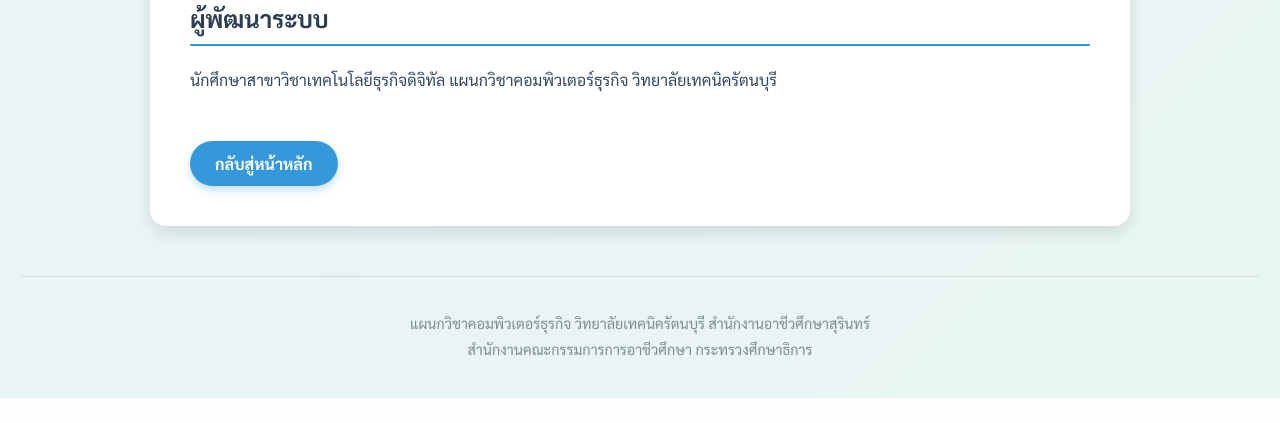
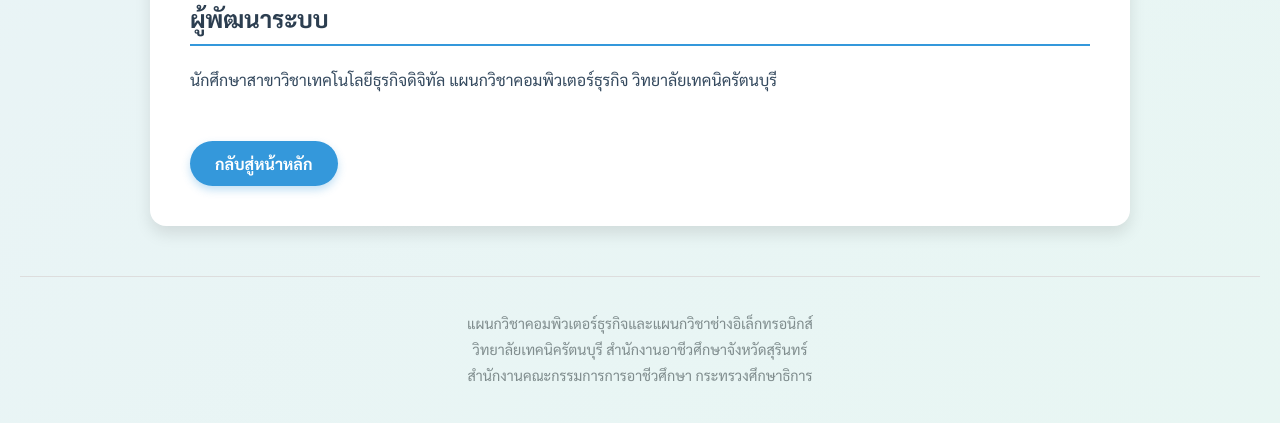
Before and after one commit to kungpirest-cmd/pr-crisis-sentinel, a Python web app: template templates/about.html in a window 1280 px wide. Shown: the part 1523-1946 px from the top of the page. Before the commit the page ends 1921 px from the top, so only its background shows below. Run offline with Jinja, Linux system fonts and the light colour scheme; the template is opened without the code that fills it, so the values that code supplies are empty.

Commit message:
Update about1

```diff
--- a/templates/about.html
+++ b/templates/about.html
@@ -243,8 +243,8 @@
     </div>
     <footer class="site-footer">
       <p>
-        แผนกวิชาคอมพิวเตอร์ธุรกิจ วิทยาลัยเทคนิครัตนบุรี
-        สำนักงานอาชีวศึกษาสุรินทร์<br />
+        แผนกวิชาคอมพิวเตอร์ธุรกิจและแผนกวิชาช่างอิเล็กทรอนิกส์ <br />
+        วิทยาลัยเทคนิครัตนบุรี สำนักงานอาชีวศึกษาจังหวัดสุรินทร์<br />
         สำนักงานคณะกรรมการการอาชีวศึกษา กระทรวงศึกษาธิการ
       </p>
     </footer>
```
